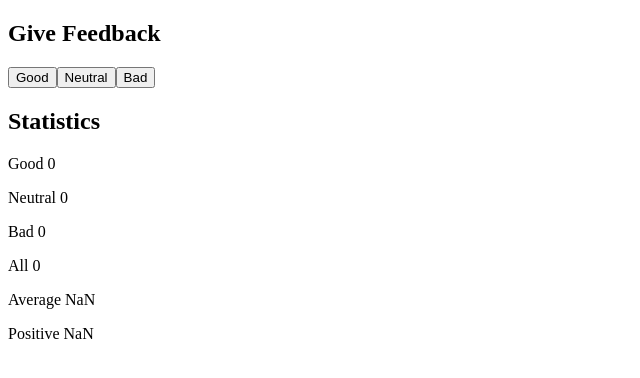
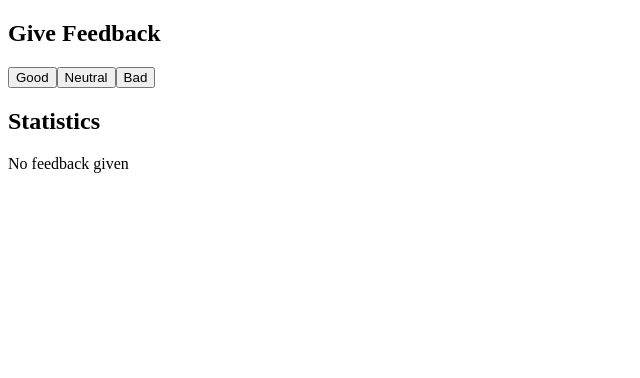
Before and after one commit to drewlee/fullstackopen, a React (Vite) app in the folder exercises/part1/unicafe/: page / in a window 1280 px wide. Shown: the top 378 px of the page, without its empty margins (0-640 px from the left). Built offline with nearby package versions, Linux system fonts and the light colour scheme.

Commit message:
Completes exercise 1.9

```diff
--- a/exercises/part1/unicafe/src/App.jsx
+++ b/exercises/part1/unicafe/src/App.jsx
@@ -25,12 +25,18 @@ const App = () => {
       </section>
       <section>
         <h2>Statistics</h2>
+        {total > 0 ?
+          <>
             <Statistics label='Good' value={good} />
             <Statistics label='Neutral' value={neutral} />
             <Statistics label='Bad' value={bad} />
             <Statistics label='All' value={total} />
             <Statistics label='Average' value={average} />
             <Statistics label='Positive' value={positive} />
+          </>
+        :
+          <p>No feedback given</p>
+        }
       </section>
     </>
   )
```
Lines whose indentation alone changed are shown as unchanged.
